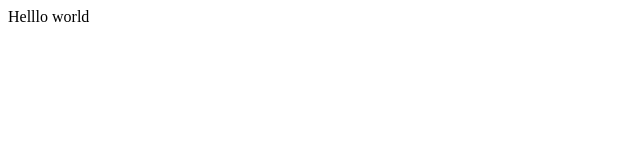
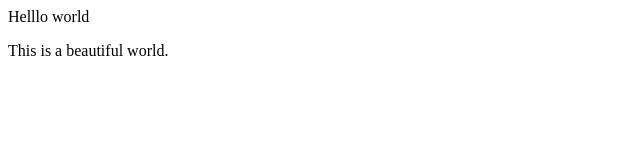
Before and after one commit to sushmitanaik/demo-repo, a plain HTML site: page index.html in a window 1280 px wide. Shown: the whole page, without its empty margins (0-640 px from the left). Drawn offline with Linux system fonts and the light colour scheme.

Commit message:
index.html changed

```diff
--- a/index.html
+++ b/index.html
@@ -1 +1,2 @@
 <div>Helllo world</div>
+<p>This is a beautiful world.</p>
```
Also changed, not shown: 2 other files.
